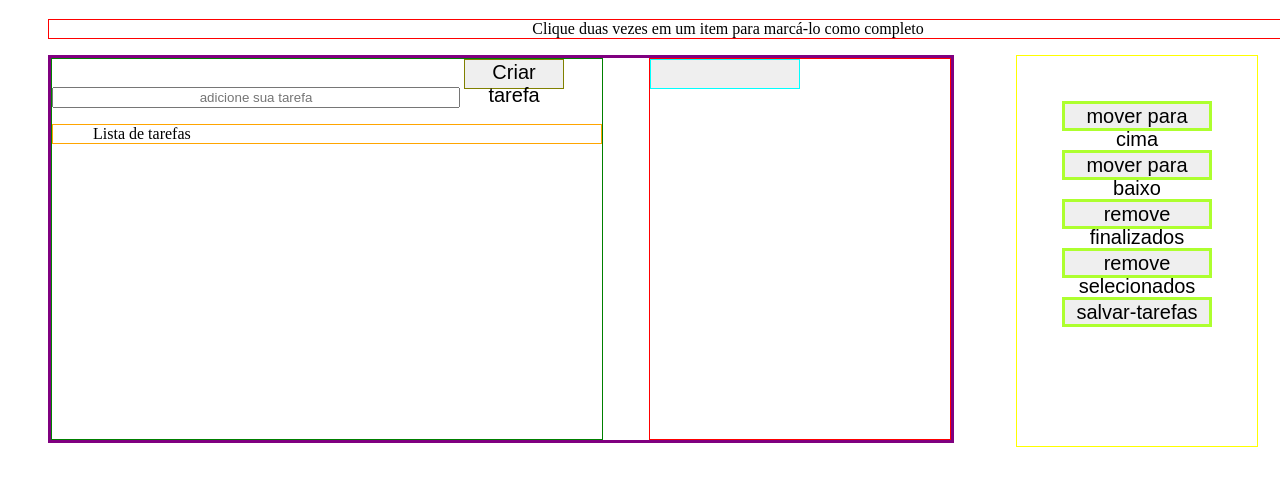
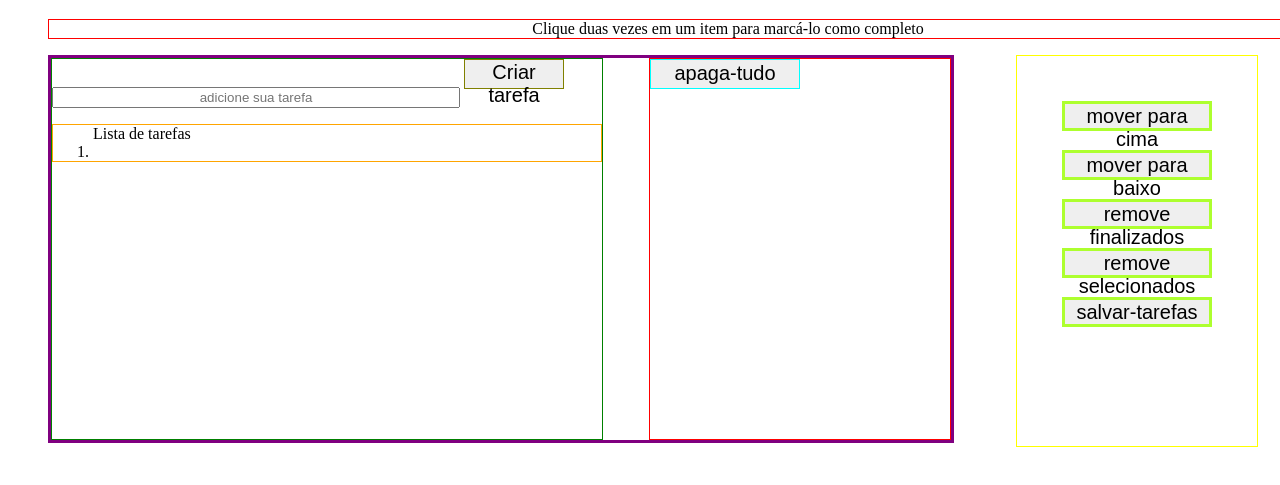
Before and after one commit to onyrius/challenge4, a website: page index.html in a window 1280 px wide. Both pictures are taken after a click on the button "Criar tarefa". Shown: the part 63-548 px from the top of the page. Drawn offline with Linux system fonts and the light colour scheme.

Commit message:
adiciona soluçao dos requisitos 5 e 6.

```diff
--- a/index.html
+++ b/index.html
@@ -20,7 +20,7 @@
         </section>
         <section id="box-list cont" class='container-box-right'>
 
-            <button id="apaga-tudo"></button>
+            <button id="apaga-tudo">apaga-tudo</button>
         </section>
     </main>
     <aside>
--- a/script.js
+++ b/script.js
@@ -0,0 +1,16 @@
+const criarTarefaButton = document.getElementById('criar-tarefa');
+
+
+
+criarTarefaButton.addEventListener('click', criadoraDeTarefa)
+
+
+function criadoraDeTarefa () {
+    let maisUmaTarefa = document.createElement('li');
+    let listaDetarefas = document.getElementsByTagName('ol')[0]
+    let inputTarefaText = document.getElementsByTagName('input')[0];
+
+    listaDetarefas.appendChild(maisUmaTarefa)
+    maisUmaTarefa.innerText = inputTarefaText.value;
+    inputTarefaText.value = ""
+}
```
